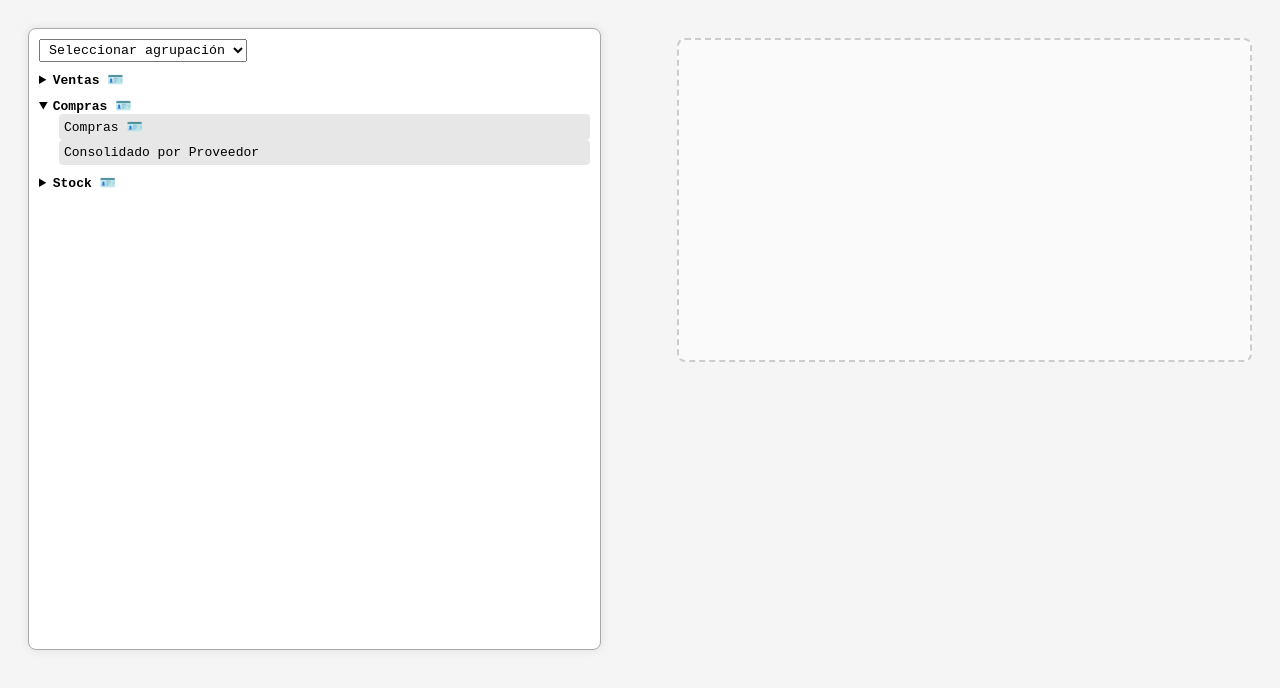
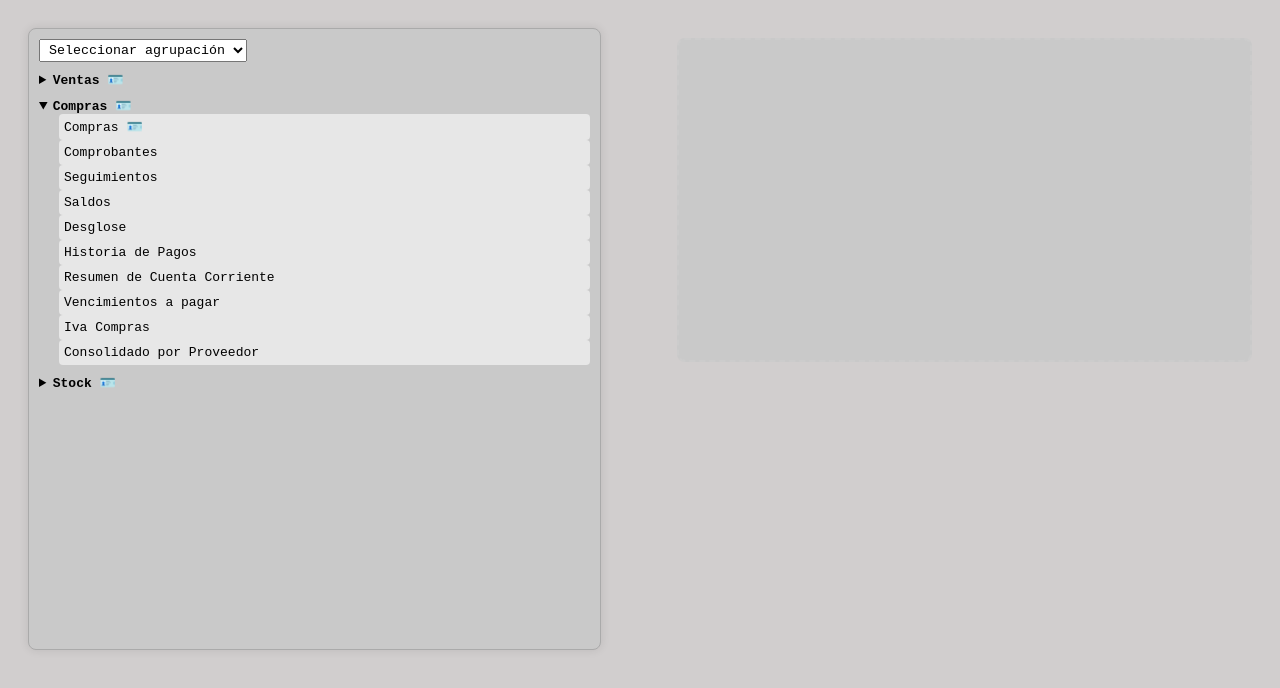
Before and after one commit to estefaniansr/Nuevolistado, a plain HTML site: page index.html in a window 1280 px wide. Both pictures are taken after a click on the heading "Compras 🪪". Drawn offline with Linux system fonts and the light colour scheme.

Commit message:
Eliminado imagen y modificado index.html

```diff
--- a/index.html
+++ b/index.html
@@ -7,14 +7,14 @@
   <style>
     body {
       font-family: monospace;
-      background-color: #f5f5f5;
+      background-color: #d1cece;
       display: flex;
       justify-content: space-between;
       padding: 20px;
     }
 
     .console {
-      background-color: white;
+      background-color: rgb(201, 201, 201);
       border: 1px solid #aaa;
       width: 45%;
       height: 600px;
@@ -36,7 +36,7 @@
     }
 
     .drop-zone {
-      background-color: #fafafa;
+      background-color:rgb(201, 201, 201);
       border: 2px dashed #ccc;
       height: 300px;
       width: 45%;
@@ -126,12 +126,29 @@
       <details>
         <summary>Compras 🪪</summary>
         <div class="subitem" id="item-8" draggable="true" data-item="Compras 🪪">Compras 🪪</div>
-        <div class="subitem" id="item-9" draggable="true" data-item="Consolidado por Proveedor">Consolidado por Proveedor</div>
+        <div class="subitem" id="item-12" draggable="true" data-item="Comprobantes">Comprobantes</div>
+        <div class="subitem" id="item13" draggable="true" data-item="Seguimientos">Seguimientos</div>
+        <div class="subitem" id="item-14" draggable="true" data-item="Saldos">Saldos</div>
+        <div class="subitem" id="item-15" draggable="true" data-item="Desglose">Desglose</div>
+        <div class="subitem" id="item-16" draggable="true" data-item="Historia de Pagos">Historia de Pagos</div>
+        <div class="subitem" id="item-17" draggable="true" data-item="Resumen de Cuenta Corriente">Resumen de Cuenta Corriente</div>
+        <div class="subitem" id="item-18" draggable="true" data-item="Vencimientos a pagar">Vencimientos a pagar</div>
+        <div class="subitem" id="item-19" draggable="true" data-item="Iva Compras">Iva Compras</div>
+        <div class="subitem" id="item-20" draggable="true" data-item="Consolidado por Proveedor">Consolidado por Proveedor</div>
+
       </details>
 
       <details>
         <summary>Stock 🪪</summary>
         <div class="subitem" id="item-10" draggable="true" data-item="Stock 🪪">Stock 🪪</div>
+        <div class="subitem" id="item-11" draggable="true" data-item="Comprobantes">Comprobantes</div>
+        <div class="subitem" id="item-11" draggable="true" data-item="Comprobantes Detallados">Comprobantes Detallados</div>
+        <div class="subitem" id="item-11" draggable="true" data-item="Depositos">Depositos</div>
+        <div class="subitem" id="item-11" draggable="true" data-item="Producción">Producción</div>
+        <div class="subitem" id="item-11" draggable="true" data-item="Lote">Lote</div>
+        <div class="subitem" id="item-11" draggable="true" data-item="Movimientos">Movimientos</div>
+        <div class="subitem" id="item-11" draggable="true" data-item="Stock Comprometido">Stock Comprometido</div>
+        <div class="subitem" id="item-11" draggable="true" data-item="Stock">Stock</div>
         <div class="subitem" id="item-11" draggable="true" data-item="Stock Valorizado">Stock Valorizado</div>
       </details>
     </div>
```
Also changed, not shown: img/Sin título.png (deleted).
